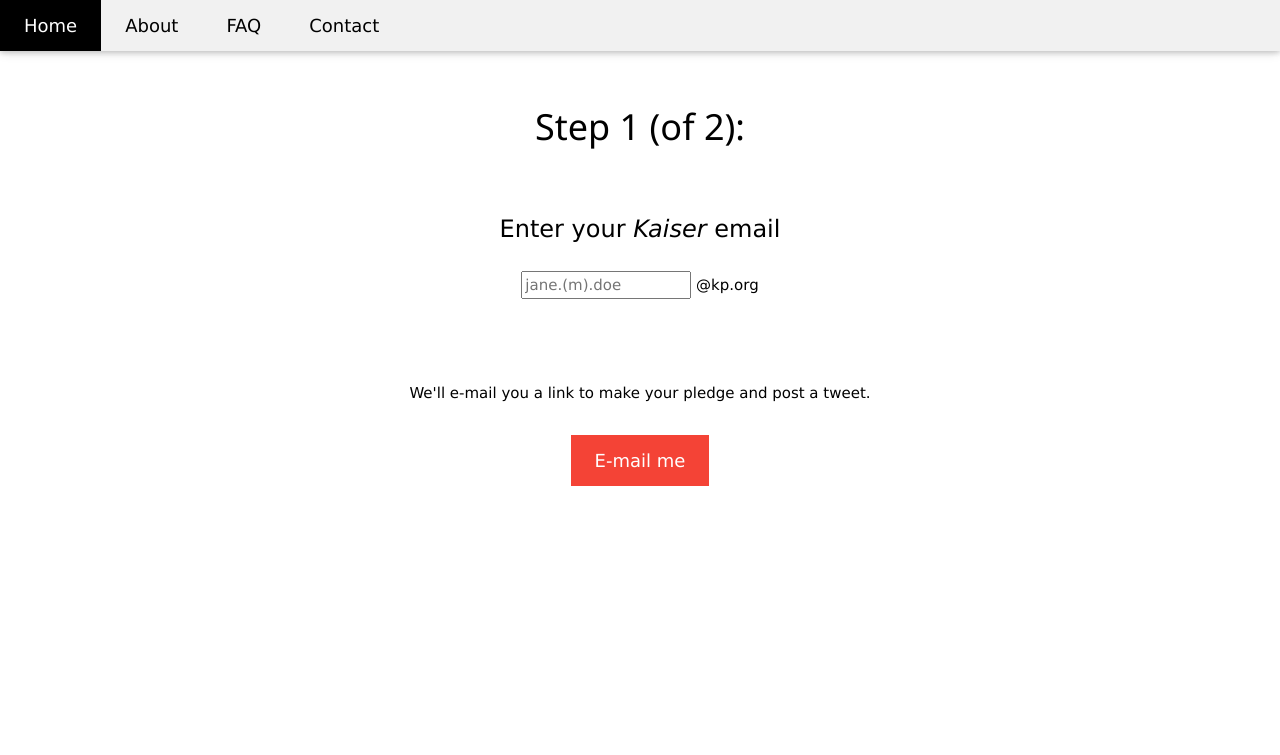
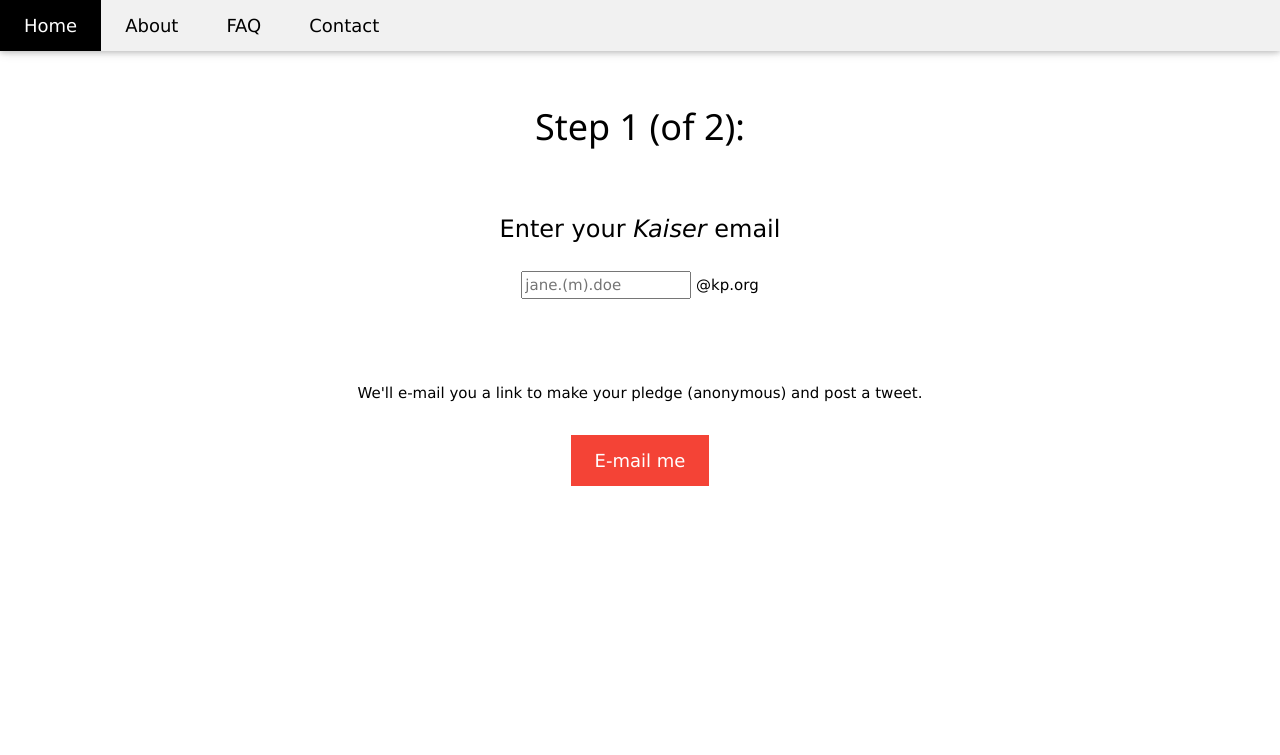
Before and after one commit to morgworth/KP-Strike-Pledge-App, a Django app: page /email/ in a window 1280 px wide. Shown: the top 755 px of the page. Run offline with Django 3.2, Linux system fonts and the light colour scheme; some libraries are stand-ins or nearby versions.

Commit message:
Update email.html

```diff
--- a/strike_pledge/templates/email.html
+++ b/strike_pledge/templates/email.html
@@ -50,7 +50,7 @@
       <div class="form-actions" align="center">
   	  <br><br><br>
       </div>
-      <p>We'll e-mail you a link to make your pledge and post a tweet.</p>
+      <p>We'll e-mail you a link to make your pledge (anonymous) and post a tweet.</p>
 	    <button type="submit" class="w3-button w3-center w3-red w3-padding-large w3-large w3-margin-top">E-mail me</button>
     </form>
     <br><br><br><br><br><br><br><br>
```
